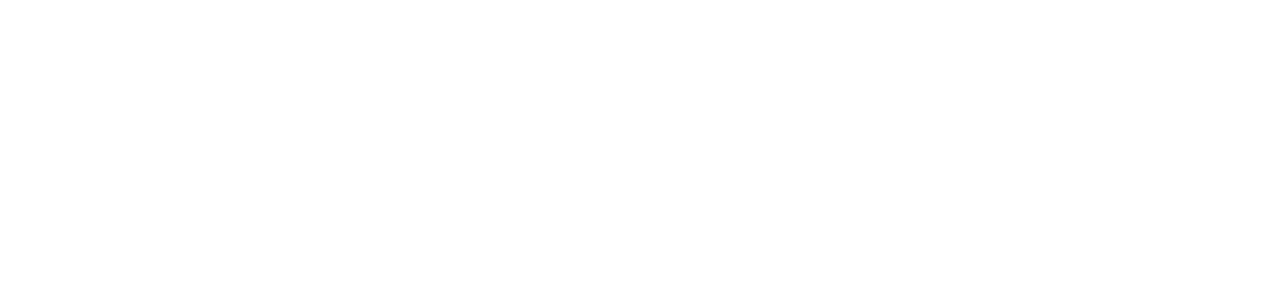
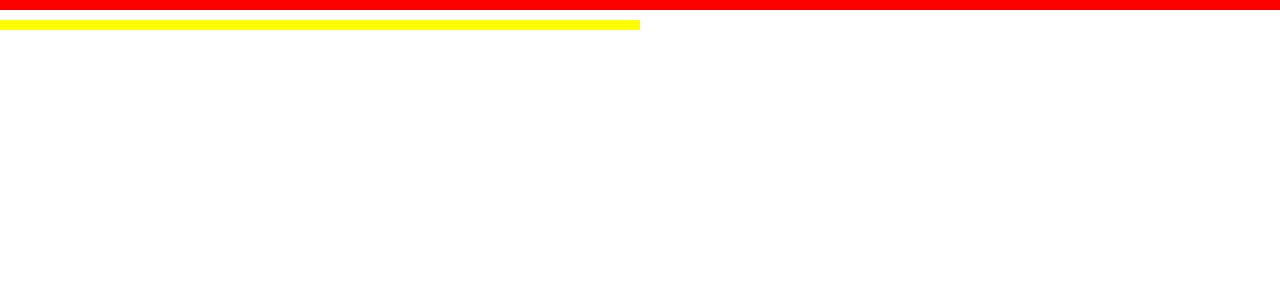
Before and after one commit to Xujie990604/YuanShan_blog, a Vue app: page /rem-size in a window 1280 px wide. Shown: the top 300 px of the page. Built offline with nearby package versions, Linux system fonts and the light colour scheme.

Commit message:
通过 rem 来实现响应式单位

```diff
--- a/src/global/index.ts
+++ b/src/global/index.ts
@@ -10,6 +10,8 @@
 import '../assets/css/common.scss'
 // 引入 格式化 CSS 文件
 import 'normalize.css'
+// 设置 rem 大小
+import './set-rem-size'
 
 // 在 window 中添加一个属性(不推荐这种使用，仅用来测试 Vue template 中的访问范围)
 window.info1 = '在 window 上的全局属性'
--- /dev/null
+++ b/src/global/set-rem-size.ts
@@ -0,0 +1,17 @@
+// 动态为根元素设置字体大小
+function init() {
+  // 设计图尺寸
+  const designSize = 1080
+  // 获取屏幕宽度
+  const width = document.documentElement.clientWidth
+  // 设置根元素字体大小。此时为宽的10等分
+  document.documentElement.style.fontSize = width / designSize + 'px'
+  console.info(`当前宽度为: ${width}px, 当前每rem代表: ${width / designSize}px`)
+}
+
+// 首次加载应用，设置一次
+init()
+// 监听手机旋转的事件的时机，重新设置
+window.addEventListener('orientationchange', init)
+// 监听手机窗口变化，重新设置
+window.addEventListener('resize', init)
--- a/src/router/index.ts
+++ b/src/router/index.ts
@@ -30,6 +30,12 @@
       children: [],
     },
     {
+      path: '/rem-size',
+      name: 'RemSize',
+      component: () => import('../views/rem-size/rem-size.vue'),
+      children: [],
+    },
+    {
       path: '/:pathMatch(.*)',
       name: 'NotFound',
       component: () => import('../views/not-found/not-found.vue'),
--- /dev/null
+++ b/src/views/rem-size/rem-size.vue
@@ -0,0 +1,23 @@
+<template>
+  <div class="a"></div>
+  <div class="b"></div>
+</template>
+
+<script lang="ts" setup>
+  import { reactive, ref } from 'vue'
+</script>
+
+<style scoped lang="scss">
+  .a {
+    width: 1080rem;
+    height: 10px;
+    background-color: red;
+  }
+
+  .b {
+    width: 540rem;
+    height: 10px;
+    margin-top: 10px;
+    background-color: yellow;
+  }
+</style>
```
